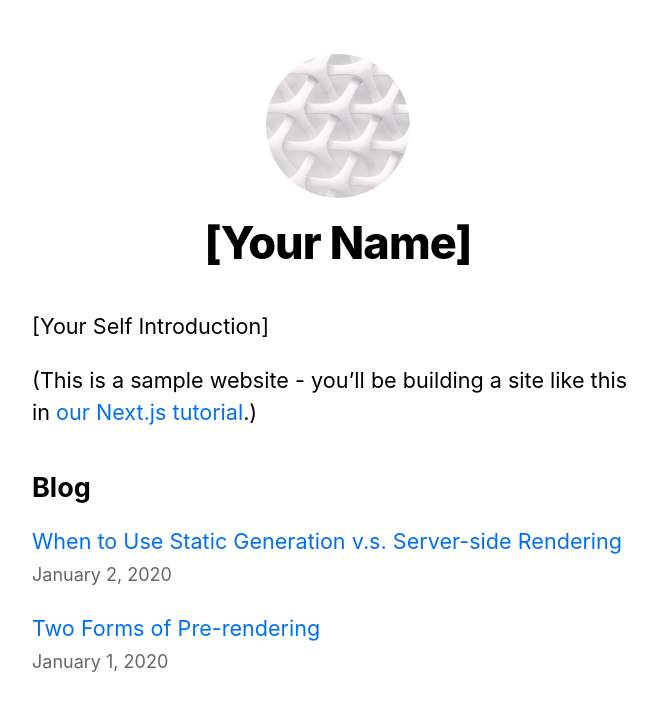
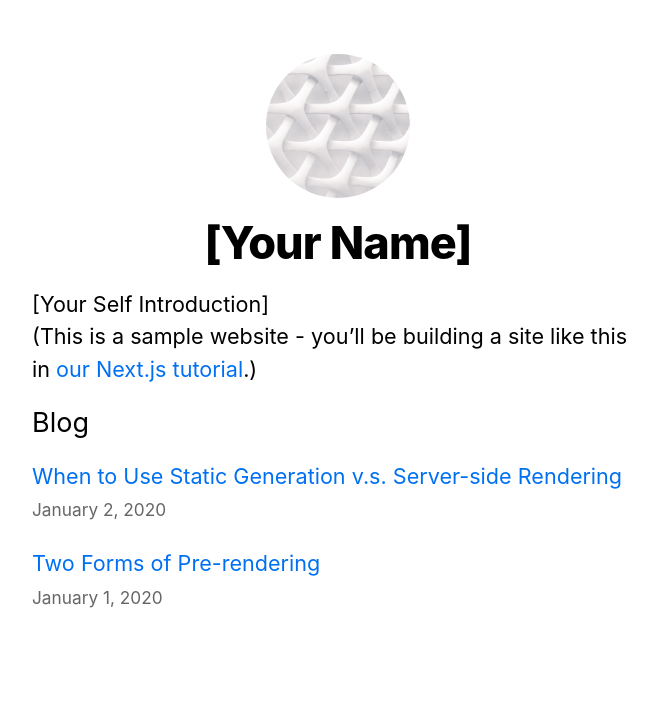
Before and after one commit to willsnake/My-Fitness, a Next.js app in the folder apps/admin/: page / in a window 1280 px wide. Shown: the top 710 px of the page, without its empty margins (302-959 px from the left). Built offline with nearby package versions, Linux system fonts and the light colour scheme.

Commit message:
Added tailwind styling

```diff
--- a/apps/admin/styles/global.css
+++ b/apps/admin/styles/global.css
@@ -1,3 +1,6 @@
+@import 'tailwindcss/base';
+@import 'tailwindcss/components';
+@import 'tailwindcss/utilities';
 html,
 body {
   padding: 0;
```
